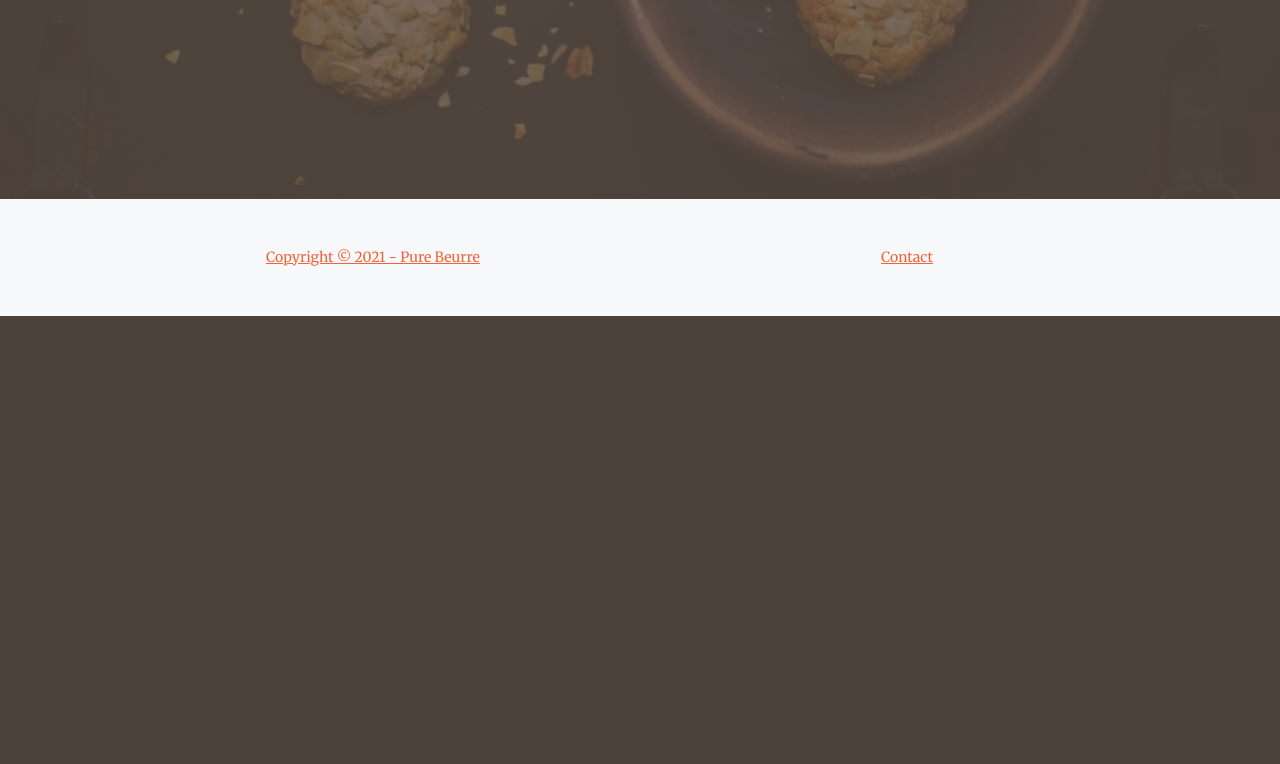
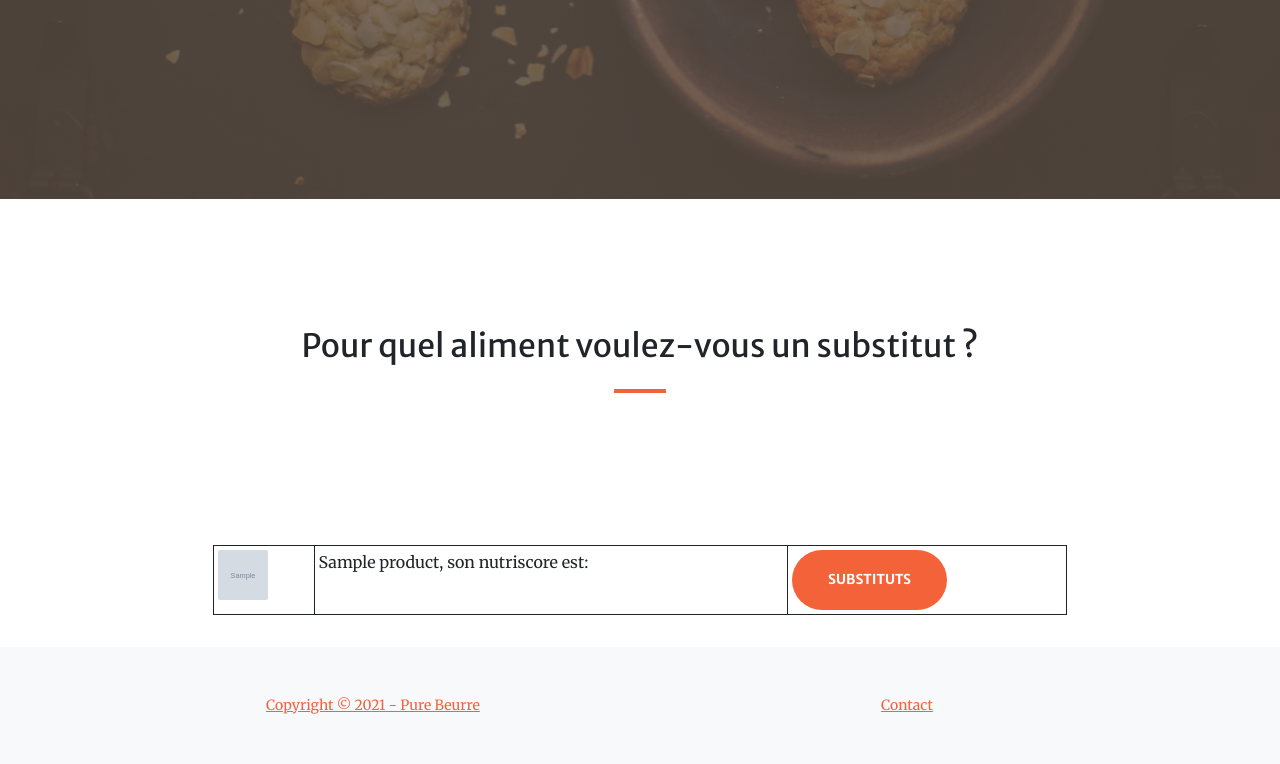
Before and after one commit to Jinr0h404/projet8, a Django app: template Product/templates/Product/search.html in a window 1280 px wide. Shown: the part 601-1365 px from the top of the page. Before the commit the page ends 917 px from the top, so only its background shows below. Run offline with Django 3.2, Linux system fonts and the light colour scheme; the template is opened without the code that fills it: values that come from a table or form of the project are taken from there, others are empty; tables that the repository leaves empty hold one stand-in row (values such as "Sample post"); grey boxes marked "Sample" are stand-in pictures; some libraries are stand-ins or nearby versions.

Commit message:
change path name of template in product view, forgot Upercase

```diff
--- a/Product/templates/Product/search.html
+++ b/Product/templates/Product/search.html
@@ -13,5 +13,65 @@
                 </div>
             </div>
         </header>
-
+        <!-- Services-->
+        <section class="page-section" id="services">
+            <div class="container px-4 px-lg-5">
+                <h2 class="text-center mt-0">Pour quel aliment voulez-vous un substitut ?</h2>
+                <hr class="divider" />
+            </div>
+        </section>
+        <!-- Portfolio-->
+        <div id="portfolio">
+            <div class="container-fluid p-0">
+                <div class="row g-0">
+                    <div class="col">
+                    </div>
+                    <div class="col-8">
+                <table class="table table-sm table-bordered border-dark">
+                    <tbody>
+                    {% for product in page_obj %}
+                    <tr>
+                    <td><img class="img-responsive little_img" src="{{ product.product_image }}" alt="{{ product.product_name }}"></td>
+                    <td>{{product.product_name}}, son nutriscore est: {% if product.nutriscore == 'A' %}
+                                        <img class="img-responsive little_nutriLetter" src="{% static 'assets/img/nutriLetter-a.png' %}" alt="{{ product.product_name }}">
+                                    {% elif product.nutriscore == 'B' %}
+                                        <img class="img-responsive little_nutriLetter" src="{% static 'assets/img/nutriLetter-b.png' %}" alt="{{ product.product_name }}">
+                                    {% elif product.nutriscore == 'C' %}
+                                        <img class="img-responsive little_nutriLetter" src="{% static 'assets/img/nutriLetter-c.png' %}" alt="{{ product.product_name }}">
+                                    {% elif product.nutriscore == 'D' %}
+                                        <img class="img-responsive little_nutriLetter" src="{% static 'assets/img/nutriLetter-d.png' %}" alt="{{ product.product_name }}">
+                                    {% elif product.nutriscore == 'E' %}
+                                        <img class="img-responsive little_nutriLetter" src="{% static 'assets/img/nutriLetter-e.png' %}" alt="{{ product.product_name }}">
+                                    {% endif %}</td>
+                    <td>
+                        <form class="col-md-6 col-md-offset-3 text-center" action="search_substitute" method="get" accept-charset="utf-8">
+                            <div class="form-group">
+                                <BUTTON name="query" value="{{ product.id }}" type="submit" class="btn btn-primary btn-xl">
+                                Substituts</BUTTON>
+                            </div>
+                        </form>
+                    </td>
+                    </tr>
+                    {% endfor %}
+                    </tbody>
+                </table>
+                    </div>
+                    <div class="col">
+                    </div>
+                </div>
+            </div>
+        </div>
+            <div class="clearfix"></div>
+            <nav aria-label="">
+                <ul class="pager">
+                    {% if page_obj.has_previous %}
+                        <a href="?query={{query}}&page=1">« première</a>
+                        <li><a href="?query={{query}}&page={{ page_obj.previous_page_number }}">Précédent</a></li>
+                    {% endif %}
+                    {% if page_obj.has_next %}
+                        <li><a href="?query={{query}}&page={{ page_obj.next_page_number }}">Suivant</a></li>
+                        <a href="?query={{query}}&page={{ page_obj.paginator.num_pages }}">dernière »</a>
+                    {% endif %}
+                </ul>
+            </nav>
 {% endblock %}
--- a/Product/views.py
+++ b/Product/views.py
@@ -20,7 +20,7 @@ def search(request):
         "paginate": True,
         "query": query,
     }
-    return render(request, "product/search.html", context)
+    return render(request, "Product/search.html", context)
 
 
 def count_to_dict(lst):
@@ -65,7 +65,7 @@ def search_substitute(request):
         "query_id": query_id,
     }
 
-    return render(request, "product/search_substitute.html", context)
+    return render(request, "Product/search_substitute.html", context)
 
 
 def save_substitute(request):
@@ -95,4 +95,4 @@ def product_info(request, product_id):
         "query": query,
         "query_id": query_id,
     }
-    return render(request, "product/product_info.html", context)
+    return render(request, "Product/product_info.html", context)
```
